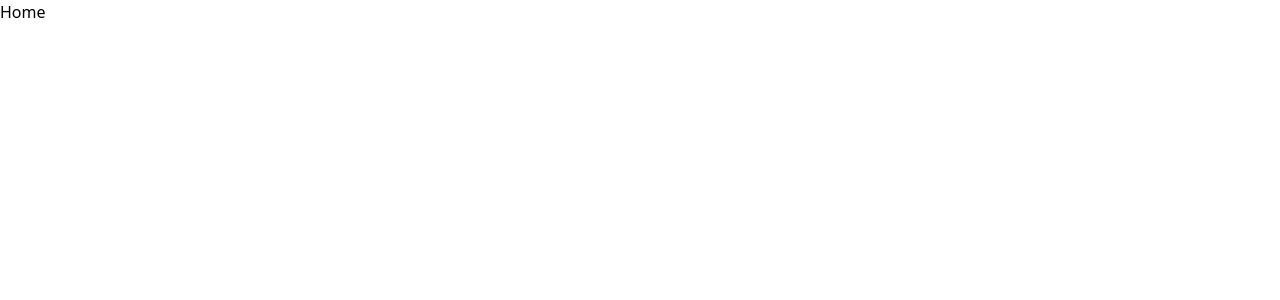
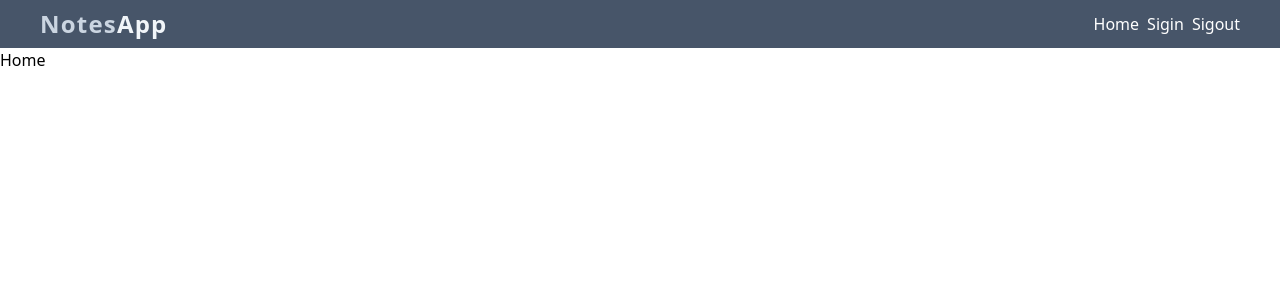
Before and after one commit to Faiz510/note_taking_app, a React (Vite) app in the folder client/: page / in a window 1280 px wide. Shown: the top 300 px of the page. Built offline with nearby package versions, Linux system fonts and the light colour scheme.

Commit message:
Navbar created

```diff
--- a/client/src/App.jsx
+++ b/client/src/App.jsx
@@ -3,10 +3,12 @@ import Welcome from "./components/Pages/Welcome";
 import Sigin from "./components/Pages/Sigin";
 import Signout from "./components/Pages/Signout";
 import Home from "./components/Pages/Home";
+import Navbar from "./components/layout/Navbar";
 
 const App = () => {
   return (
     <BrowserRouter>
+      <Navbar />
       <Routes>
         <Route path="/">
           <Route path="" element={<Home />}></Route>
--- /dev/null
+++ b/client/src/components/layout/Navbar.jsx
@@ -0,0 +1,27 @@
+import React from "react";
+import { NavLink } from "react-router-dom";
+
+const Navbar = () => {
+  return (
+    <nav className="flex justify-between items-center bg-slate-600 text-white gap-4 px-2 md:px-10 py-2">
+      <div className="text-2xl font-semibold tracking-wider">
+        <span className="text-slate-300">Notes</span>
+        <span className="text-slate-100">App</span>
+      </div>
+
+      <ul className="flex gap-2">
+        <li>
+          <NavLink to={"/"}> Home </NavLink>
+        </li>
+        <li>
+          <NavLink to={"/signin"}> Sigin </NavLink>
+        </li>
+        <li>
+          <NavLink to={"/signout"}> Sigout </NavLink>
+        </li>
+      </ul>
+    </nav>
+  );
+};
+
+export default Navbar;
```
